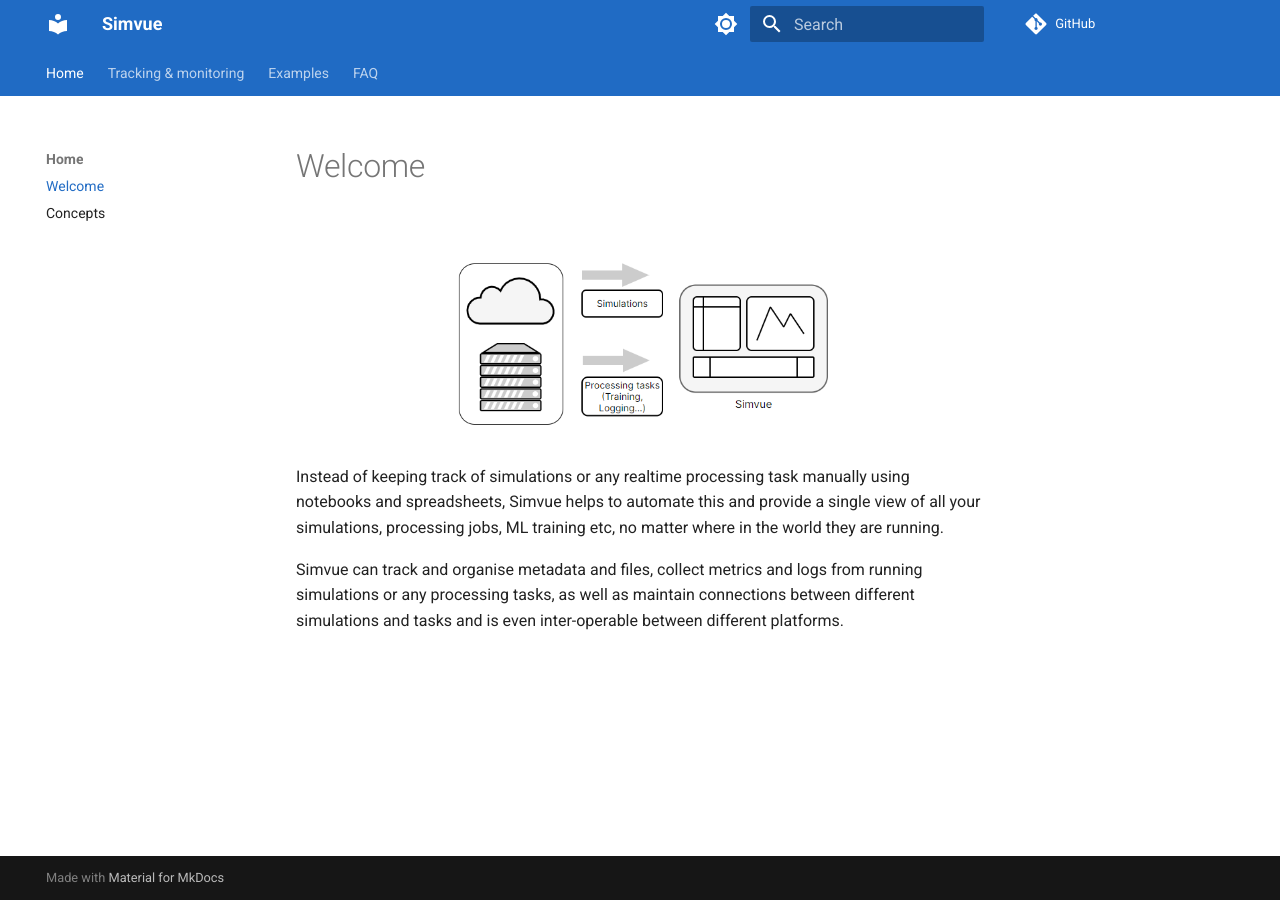
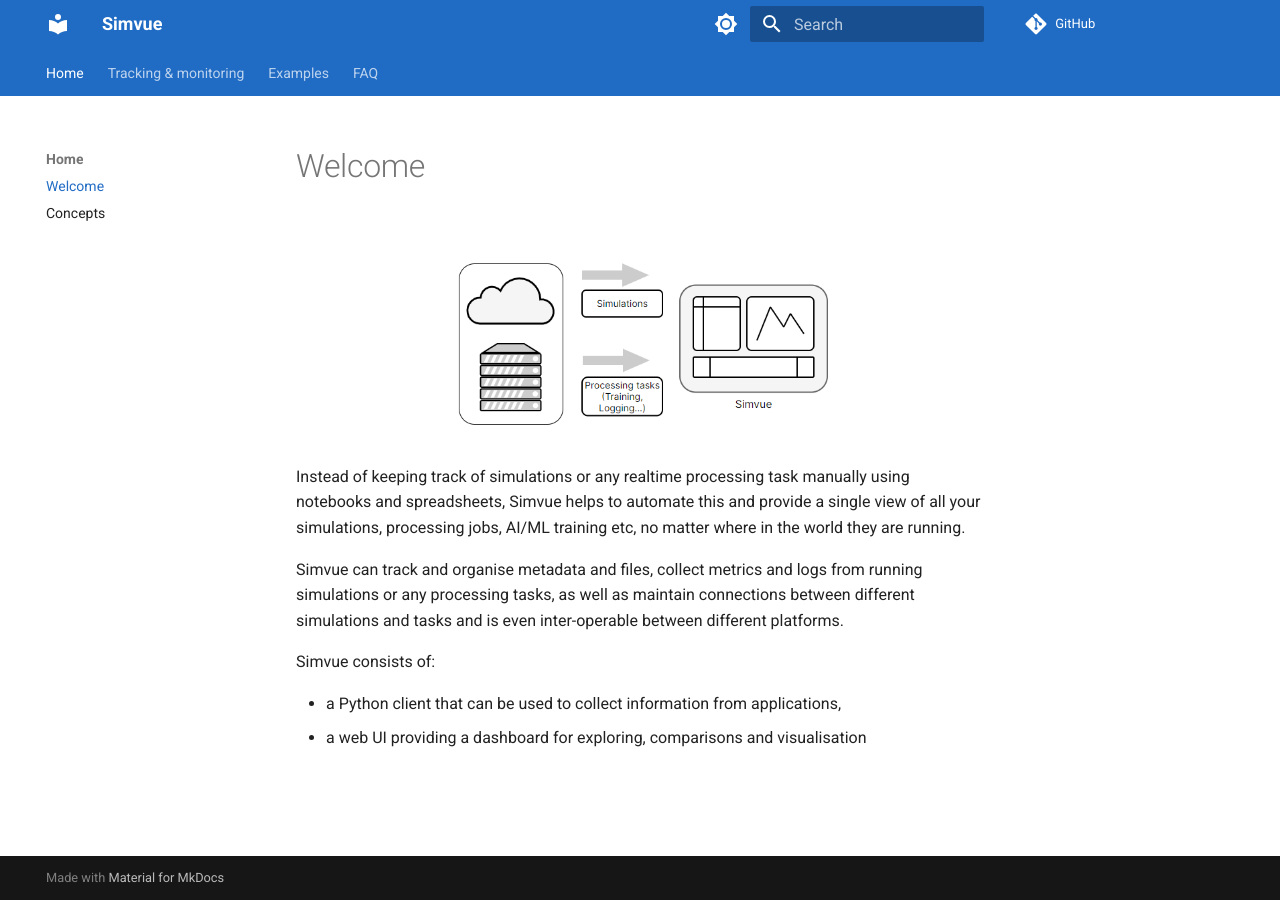
Before and after one commit to simvue-io/docs, an MkDocs documentation site: the page built from docs/index.md, in a window 1280 px wide. Built offline with MkDocs 1.6.1 and Material for MkDocs 9.7.7, drawn with Linux system fonts in a browser that asks for light colours.

Commit message:
Mention the 2 parts of Simvue

```diff
--- a/docs/index.md
+++ b/docs/index.md
@@ -5,7 +5,12 @@
 </figure>
 
 Instead of keeping track of simulations or any realtime processing task manually using notebooks and spreadsheets, Simvue helps to automate this
-and provide a single view of all your simulations, processing jobs, ML training etc, no matter where in the world they are running.
+and provide a single view of all your simulations, processing jobs, AI/ML training etc, no matter where in the world they are running.
 
 Simvue can track and organise metadata and files, collect metrics and logs from running
 simulations or any processing tasks, as well as maintain connections between different simulations and tasks and is even inter-operable between different platforms.
+
+Simvue consists of:
+
+* a Python client that can be used to collect information from applications,
+* a web UI providing a dashboard for exploring, comparisons and visualisation
```
